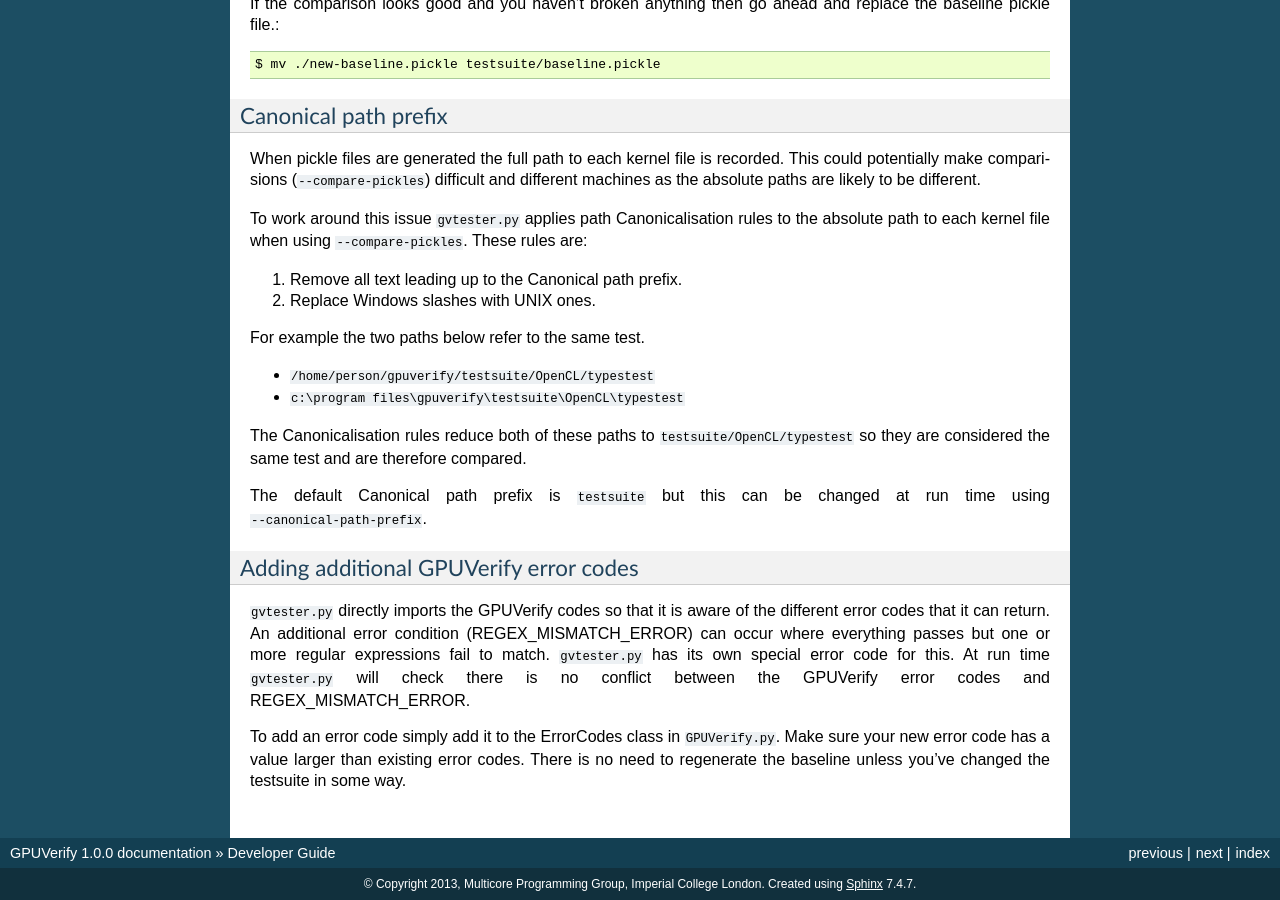
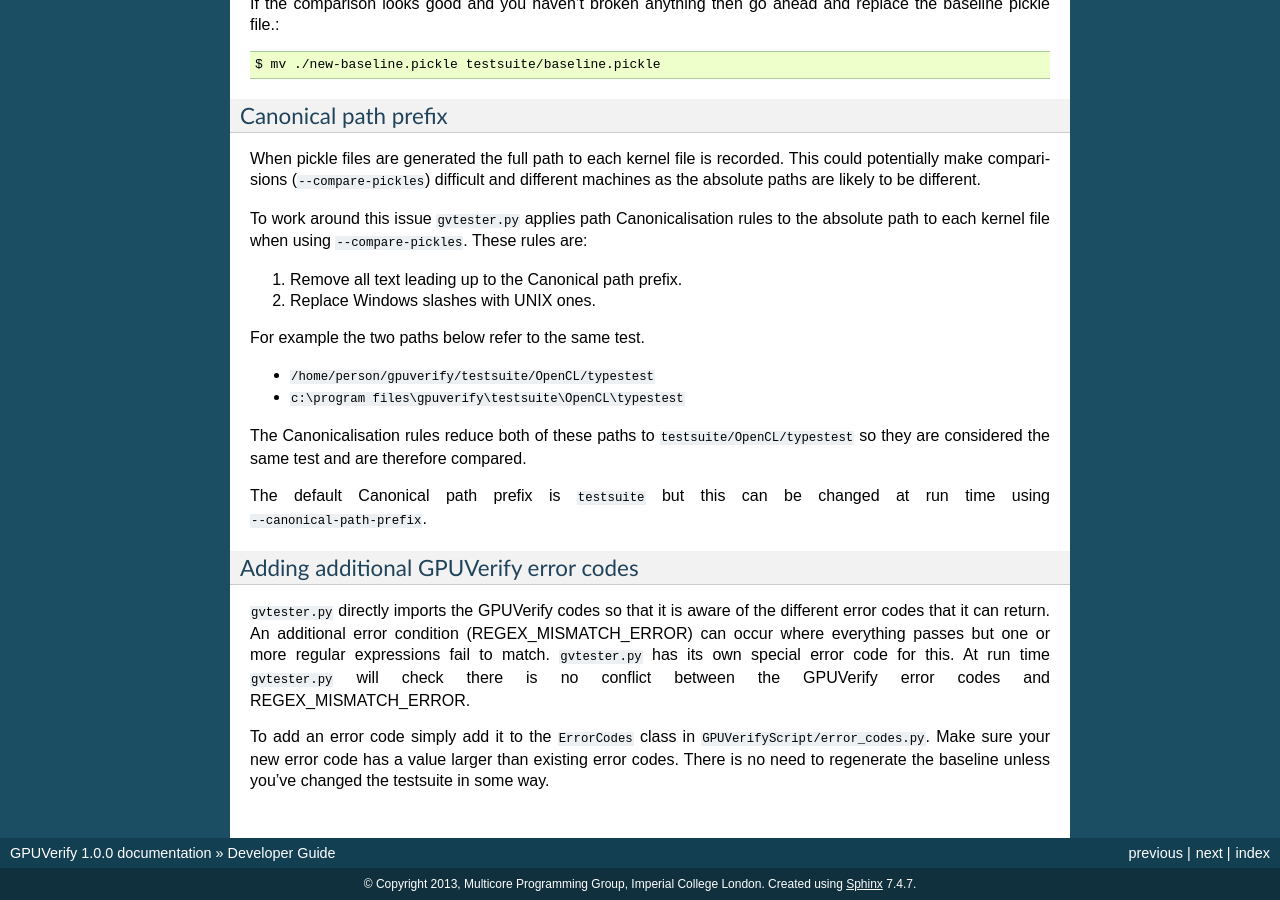
Before and after one commit to mc-imperial/gpuverify, a Sphinx documentation site: the page built from Documentation/developer_guide.rst, in a window 1280 px wide and 900 px high, scrolled down 9757 px. Built offline with Sphinx 7.4.7, drawn with Linux system fonts in a browser that asks for light colours.

Commit message:
Update the file in which ErrorCodes can be found

```diff
--- a/Documentation/developer_guide.rst
+++ b/Documentation/developer_guide.rst
@@ -619,7 +619,7 @@ regular expressions fail to match.  ``gvtester.py`` has its own special error
 code for this. At run time ``gvtester.py`` will check there is no conflict
 between the GPUVerify error codes and REGEX_MISMATCH_ERROR.
 
-To add an error code simply add it to the ErrorCodes class in ``GPUVerify.py``.
-Make sure your new error code has a value larger than existing error codes.
-There is no need to regenerate the baseline unless you've changed the testsuite
-in some way.
+To add an error code simply add it to the ``ErrorCodes`` class in
+``GPUVerifyScript/error_codes.py``. Make sure your new error code has a value
+larger than existing error codes. There is no need to regenerate the baseline
+unless you've changed the testsuite in some way.
```
